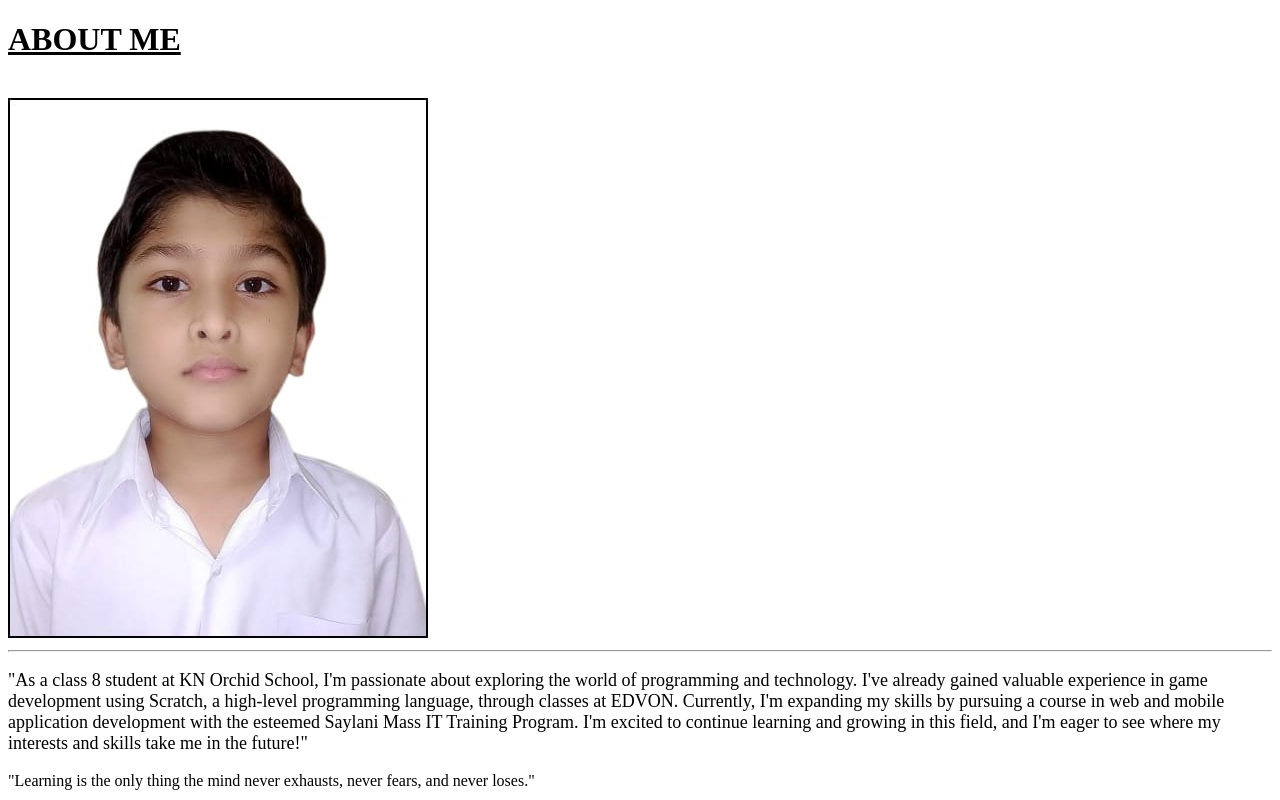
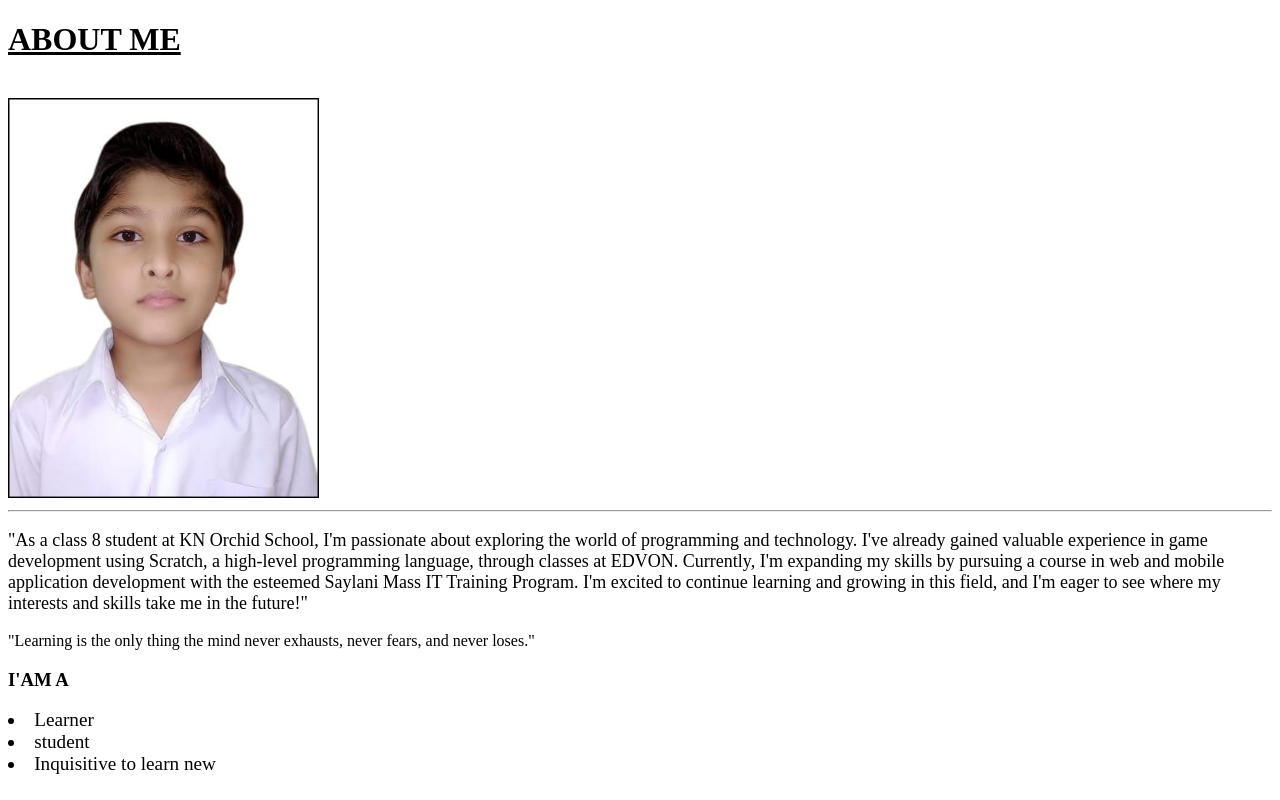
Before and after one commit to DaniyalAhmedFahad/HTML-FINAl, a plain HTML site: page index1.html in a window 1280 px wide. Shown: the top 800 px of the page. Drawn offline with Linux system fonts and the light colour scheme.

Commit message:
save changes

```diff
--- a/index1.html
+++ b/index1.html
@@ -22,7 +22,7 @@
 <body>
     <h1><u>ABOUT ME</u></h1>
     <br>
-    <img src="e32277de-abcd-4b13-b8f3-ffbcebbb0d9c.jpeg" alt="">
+    <img style="height: 400px;" src="e32277de-abcd-4b13-b8f3-ffbcebbb0d9c.jpeg" alt="">
     <hr>
     <p style="font-size: large;">"As a class 8 student at KN Orchid School, I'm passionate about exploring the world of programming and technology. I've already gained valuable experience in game development using Scratch, a high-level programming language, through classes at EDVON. Currently, I'm expanding my skills by pursuing a course in web and mobile application development with the esteemed Saylani Mass IT Training Program. I'm excited to continue learning and growing in this field, and I'm eager to see where my interests and skills take me in the future!"</p>
 <p>"Learning is the only thing the mind never exhausts, never fears, and never loses."</p>
```
